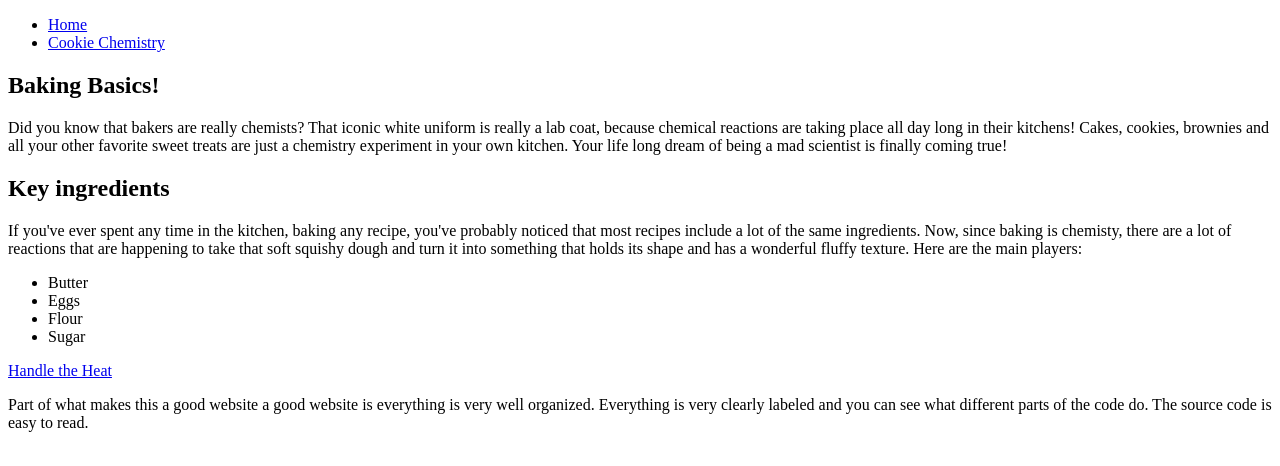
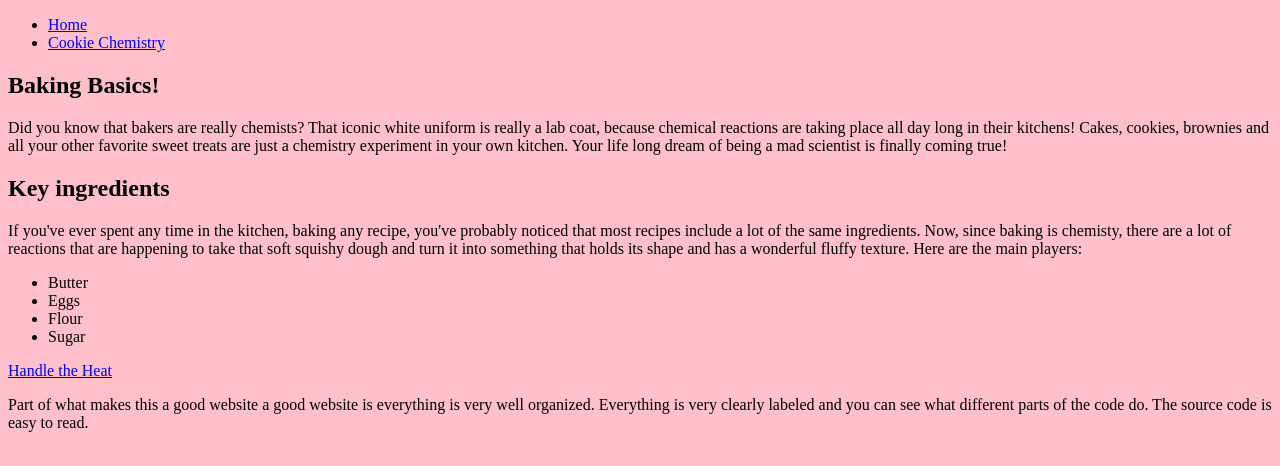
Before and after one commit to jenvanc/jenvanc.github.io, a plain HTML site: page index.html in a window 1280 px wide. Drawn offline with Linux system fonts and the light colour scheme.

Commit message:
Initial CSS commit

```diff
--- a/index.html
+++ b/index.html
@@ -3,14 +3,15 @@
   <head>
     <meta charset="UTF-8">
     <title>Baking Basics</title>
+    <link rel="stylesheet" type="text/css" href="styles.css">
+  </head>
+  <body>
     <nav>
       <ul>
         <li><a href="index.html">Home</a></li>
         <li><a href="cookie_chem.html">Cookie Chemistry</a></li>
       </ul>
     </nav>
-  </head>
-  <body>
     <section>
       <h1>Baking Basics!</h1>
       <p>Did you know that bakers are really chemists? That iconic white uniform
--- /dev/null
+++ b/styles.css
@@ -0,0 +1,3 @@
+body {
+  background: pink;
+}
```
Also changed, not shown: cookie_chem.html (+2 -1 lines).
